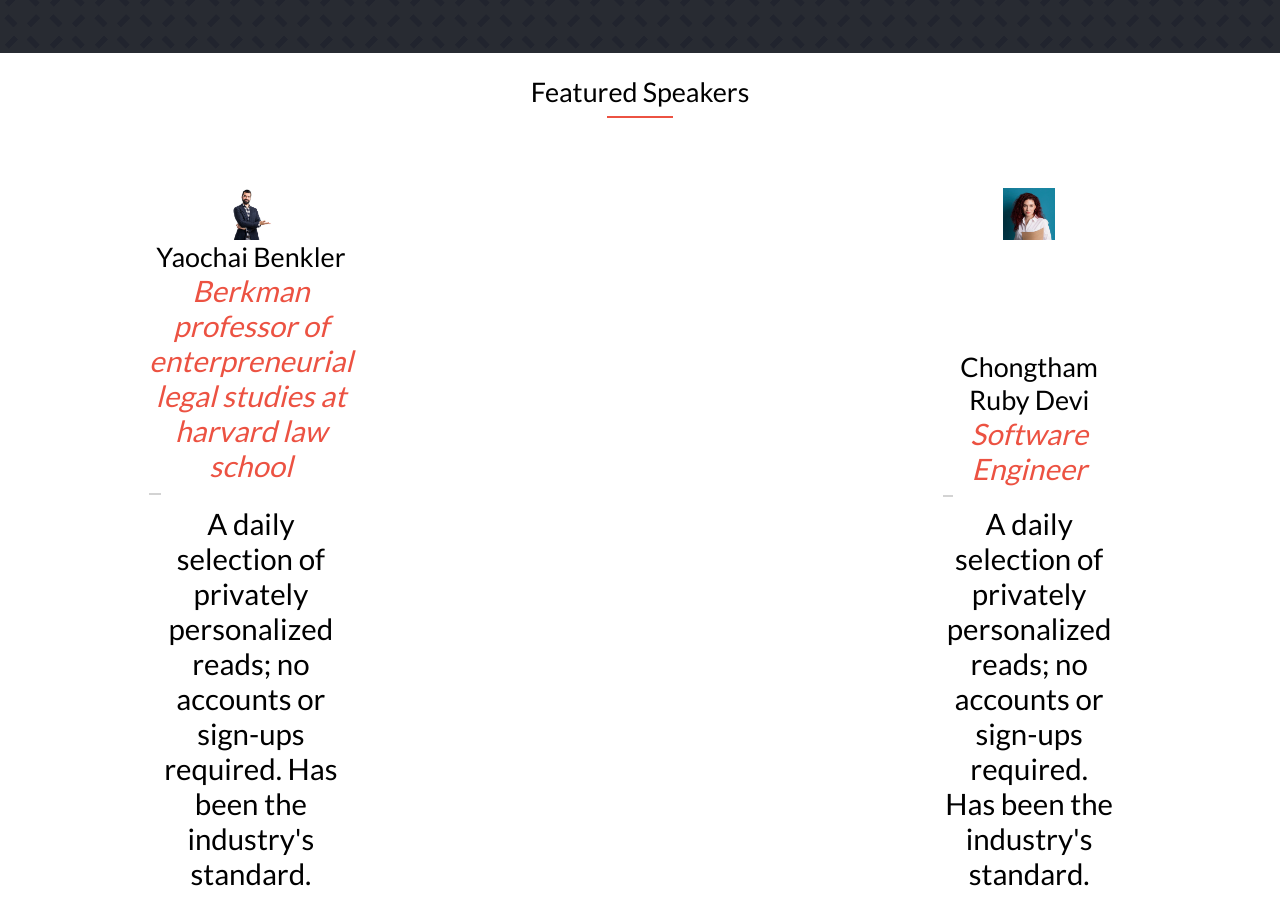
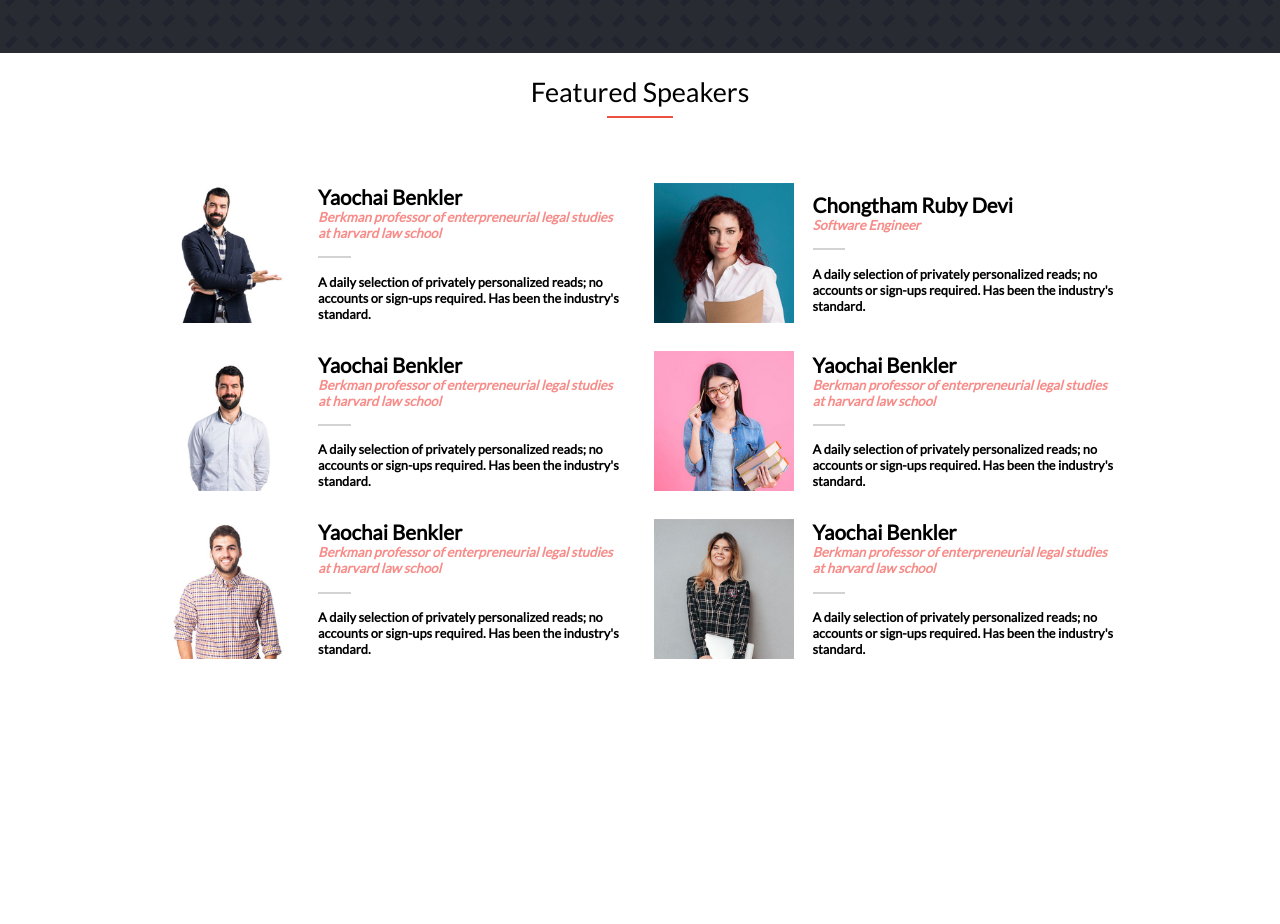
Before and after one commit to rubydevi/the-korner-capstone, a website: page index.html in a window 1280 px wide. Shown: the part 1280-2204 px from the top of the page. After the commit the page ends 1996 px from the top, so only its background shows below. Drawn offline with Linux system fonts and the light colour scheme.

Commit message:
Change style for Featured Speakers to match the Template

```diff
--- a/css/desktop.css
+++ b/css/desktop.css
@@ -140,4 +140,43 @@
     font-size: 1.3vw;
     width: 100%;
   }
+
+  /* FEATURES */
+  #features .programs {
+    display: grid;
+    grid-template-columns: repeat(2, 1fr);
+  }
+
+  #features .program {
+    background-color: unset;
+    width: 100%;
+    flex-direction: row;
+    text-align: unset;
+  }
+
+  .speaker-head {
+    font-size: 1.6vw;
+    color: #000;
+    font-weight: 700;
+  }
+
+  .speaker-title {
+    font-size: 1.04vw;
+    color: #F78C89;
+    font-weight: 700;
+  }
+
+  .feature-hr {
+    width: 10%;
+  }
+
+  .speaker-description {
+    font-size: 1vw;
+    color: #000;
+    font-weight: 700;
+  }
+
+  .speaker-hidden {
+    display: flex;
+  }
 }
```
